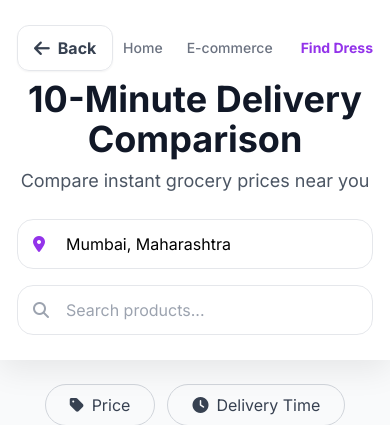
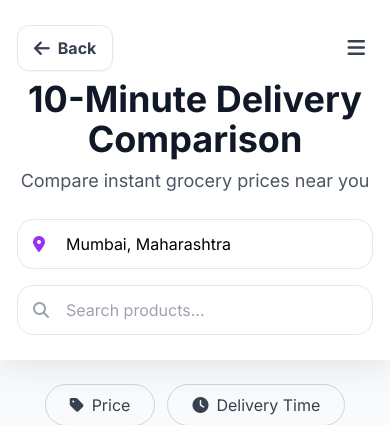
Before and after one commit to SHASHANKKUMARRAJP/Smart-Cart, a Flask app: template app/templates/10minute-delivery.html in a window 390 px wide. Shown: the top 425 px of the page. Run offline with Flask 3, Linux system fonts and the light colour scheme; the template is opened without the code that fills it, so the values that code supplies are empty; some libraries are stand-ins or nearby versions.

Commit message:
Add working mobile hamburger menu to 10-minute delivery page

```diff
--- a/app/templates/10minute-delivery.html
+++ b/app/templates/10minute-delivery.html
@@ -73,7 +73,8 @@
                     <i class="fas fa-arrow-left text-lg"></i>
                     <span>Back</span>
                 </a>
-                <div class="flex items-center space-x-6">
+                <!-- Desktop Menu -->
+                <div class="hidden md:flex items-center space-x-6">
                     <a href="{{ url_for('main.index') }}"
                         class="text-sm font-medium text-gray-500 hover:text-purple-600 transition-colors">Home</a>
                     <a href="{{ url_for('main.ecommerce') }}"
@@ -89,6 +90,11 @@
                     </a>
                     {% endif %}
                 </div>
+
+                <!-- Mobile Menu Button -->
+                <button class="md:hidden text-gray-700 p-2 hover:bg-gray-100 rounded-lg transition-colors" onclick="toggleMobileMenu()">
+                    <i class="fas fa-bars text-xl"></i>
+                </button>
             </div>
             <div class="text-center mb-6">
                 <h1 class="text-4xl md:text-5xl font-bold text-gray-900 mb-2">
@@ -122,6 +128,22 @@
             </div>
         </div>
     </header>
+
+    <!-- Mobile Menu Overlay -->
+    <div id="mobileMenu" class="hidden fixed inset-0 z-50 bg-white shadow-2xl flex flex-col pt-20 px-6">
+        <button onclick="toggleMobileMenu()" class="absolute top-6 right-6 p-2 text-gray-700 hover:bg-gray-100 rounded-lg">
+            <i class="fas fa-times text-2xl"></i>
+        </button>
+        <div class="flex flex-col space-y-6 text-center mt-8">
+            <a href="{{ url_for('main.index') }}" class="text-xl font-medium text-gray-700 hover:text-purple-600">Home</a>
+            <a href="{{ url_for('main.ecommerce') }}" class="text-xl font-medium text-gray-700 hover:text-purple-600">E-commerce</a>
+            <a href="{{ url_for('main.tickets') }}" class="text-xl font-medium text-gray-700 hover:text-purple-600">Ticket Booking</a>
+            <a href="{{ url_for('main.find_dress') }}" class="text-xl font-bold text-purple-600 hover:text-purple-700">Find Dress</a>
+            {% if session.get('user') %}
+            <a href="#" onclick="event.preventDefault(); fetch('{{ url_for('main.auth_logout') }}', {method: 'POST'}).then(() => window.location.href='/');" class="text-xl font-bold text-red-500 mt-4 border-t pt-6">Logout</a>
+            {% endif %}
+        </div>
+    </div>
 
     <!-- Filter Bar -->
     <section class="container mx-auto px-4 py-6">
@@ -377,6 +399,18 @@
                 });
             });
         }
+
+        // Mobile Menu Toggle
+        function toggleMobileMenu() {
+            const menu = document.getElementById('mobileMenu');
+            if (menu.classList.contains('hidden')) {
+                menu.classList.remove('hidden');
+                document.body.style.overflow = 'hidden';
+            } else {
+                menu.classList.add('hidden');
+                document.body.style.overflow = 'auto';
+            }
+        }
     </script>
     <!-- Floating Home/Back Button added for navigation -->
     <a href="/" style="position: fixed; bottom: 20px; left: 20px; z-index: 9999; background: #667eea; color: white; width: 50px; height: 50px; border-radius: 50%; display: flex; align-items: center; justify-content: center; box-shadow: 0 4px 10px rgba(0,0,0,0.3); text-decoration: none;" title="Go Home">
```
Lines whose indentation alone changed are shown as unchanged.
